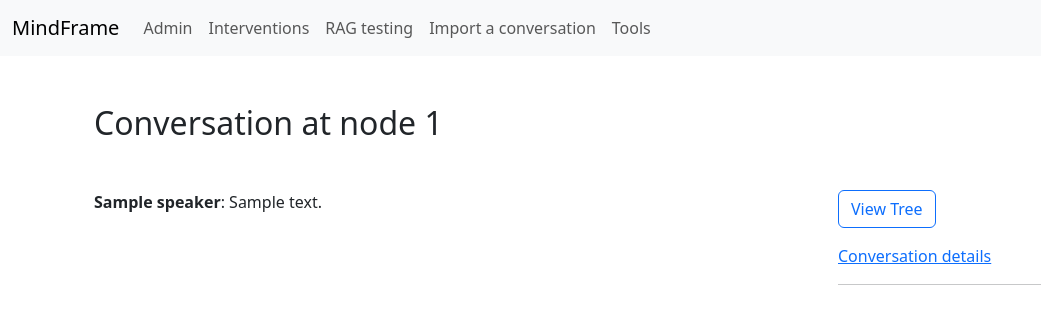
After one commit to benwhalley/mindframe, a Django app: template mindframe/templates/conversation_transcript.html in a window 1280 px wide. The commit adds this page. Shown: the top 324 px of the page, without its empty margins (0-1041 px from the left). Run offline with Django 5.2, Linux system fonts and the light colour scheme; the template is opened without the code that fills it: most values are stand-ins (such as "Sample title", 1, 10 or a date in 2020); parts of the project's set-up code (start-up, migrations or seed data) failed here and were passed over; some libraries are stand-ins or nearby versions.

Commit message:
add transcript

```diff
--- a/mindframe/admin.py
+++ b/mindframe/admin.py
@@ -301,11 +301,12 @@ class TurnAdmin(admin.ModelAdmin):
     )
     list_filter = (
         "speaker",
-        "timestamp",
     )
+    date_hierarchy  = 'timestamp'
     inlines = [NoteInline]
     search_fields = (
         "uuid",
+        "text",
         "speaker__username",
         "speaker__last_name",
         "conversation__uuid",
--- a/mindframe/models.py
+++ b/mindframe/models.py
@@ -679,7 +679,7 @@ class Conversation(LifecycleModel):
 
     def get_absolute_url(self):
         return settings.WEB_URL + reverse(
-            "conversation_detail",
+            "conversation_transcript",
             args=[
                 self.turns.all().order_by("depth").last().uuid,
             ],
--- a/mindframe/templates/conversation_detail.html
+++ b/mindframe/templates/conversation_detail.html
@@ -48,6 +48,8 @@
                          Edit conversation
                     </a>
                     <p class="small">Conversation ID: <code>{{object.uuid|slice:8}}</code></p>
+
+                    <a href="{% url 'conversation_transcript' leaf_node.uuid %}">Conversation transcript</a>
                 </div>
             </div>
 
@@ -144,8 +146,6 @@
                 overflow-wrap: break-word; /* Compatibility for older browsers */
             }
         </style>
-    {% regroup turns by session_state as state_turns %}
-    {% for group, turns in state_turns %}
 
     <div class="row">
     <div class="col-12">
@@ -234,7 +234,6 @@
 </div>
 
 
-{% endfor %}
 
 {% if object.synthetic_turns_scheduled > 0 %}
                 <div class="alert alert-warning" role="alert">
--- /dev/null
+++ b/mindframe/templates/conversation_transcript.html
@@ -0,0 +1,78 @@
+{% extends "base.html" %}
+{% load pretty %}
+{% load turns %}
+{% load crispy_forms_tags %}
+{% load notes %}
+{% load guidance %}
+{% block content %}
+
+<div class="container mt-5">
+    <h2 class="mb-1 mt-4 mb-5">Conversation
+
+    {% if turn.pk == leaf_node.pk %}
+     at node {{turn.uuid|slice:5}}
+    {% else %}
+    at node {{turn.uuid|slice:5}} (branch ends at
+        <a href="{% url 'conversation_detail' leaf_node.uuid %}">{{leaf_node.uuid|  slice:5}}</a>)
+    {% endif %}
+    </h2>
+
+
+<div class="row">
+    <div class="col-8 pl-5">
+
+        <style>
+            .speaker-name { font-weight: bold; }
+            .therapist { font-style: italic; }
+        </style>
+
+    {% for turn in turns %}
+        {% if forloop.last%}
+        <a name="conversationend"></a>
+        {% endif %}
+
+        <p
+        class="{{turn.speaker.role}}"
+        >
+        <span class="speaker-name">{{turn.speaker}}</span>: {{turn.text}}
+        </p>
+    {% endfor %}
+
+
+    {% if object.synthetic_turns_scheduled > 0 %}
+    <div class="alert alert-warning" role="alert">
+        Note: {{object.synthetic_turns_scheduled}} additional turns are scheduled to be generated for this conversation.
+    </div>
+
+    <meta http-equiv="refresh" content="5;url=#conversationend">
+
+    {% endif %}
+    </div>
+
+
+
+
+
+<div class="col-4">
+    <a class="btn btn-outline-primary mb-3" href="{% url 'conversation_mermaid' uuid=object.uuid %}#node-{{turn.uuid}}">
+        View Tree</a>
+
+        <p>
+            <a href="{% url 'conversation_detail' leaf_node.uuid %}">Conversation details</a>
+        </p>
+    <hr>
+    {% if turn.pk != leaf_node.pk %}
+    <div class="alert alert-warning" role="alert">
+
+        <p>This is a partial view of a conversation branch.
+            <a href="{% url 'conversation_detail' leaf_node.uuid %}">See the entire branch</a> or
+        <a href="{% url 'conversation_mermaid' uuid=object.uuid %}#node-{{turn.uuid}}">view the tree diagram</a>.
+        </p>
+
+    </div>
+    {% endif %}
+
+</div>
+
+</div>
+{% endblock %}
--- a/mindframe/urls.py
+++ b/mindframe/urls.py
@@ -38,6 +38,11 @@ urlpatterns = [
         name="conversation_detail",
     ),
     path(
+        "conversations/<str:uuid>/transcript/",
+        ConversationDetailView.as_view(template_name="conversation_transcript.html"),
+        name="conversation_transcript",
+    ),
+    path(
         "conversations/<str:uuid>/",
         ConversationDetailView.as_view(to_leaf=True),
         name="conversation_detail_to_leaf",
```
